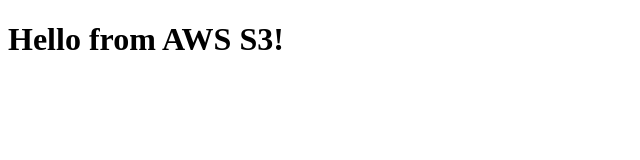
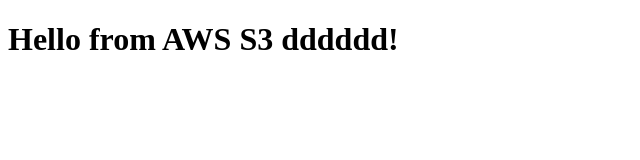
Before and after one commit to snehalstar1991-arch/my-website, a plain HTML site: page index.html in a window 1280 px wide. Shown: the whole page, without its empty margins (0-640 px from the left). Drawn offline with Linux system fonts and the light colour scheme.

Commit message:
Added new code1

```diff
--- a/index.html
+++ b/index.html
@@ -4,6 +4,6 @@
     <title>My AWS Website</title>
 </head>
 <body>
-    <h1>Hello from AWS S3!</h1>
+    <h1>Hello from AWS S3 dddddd!</h1>
 </body>
 </html>
```
